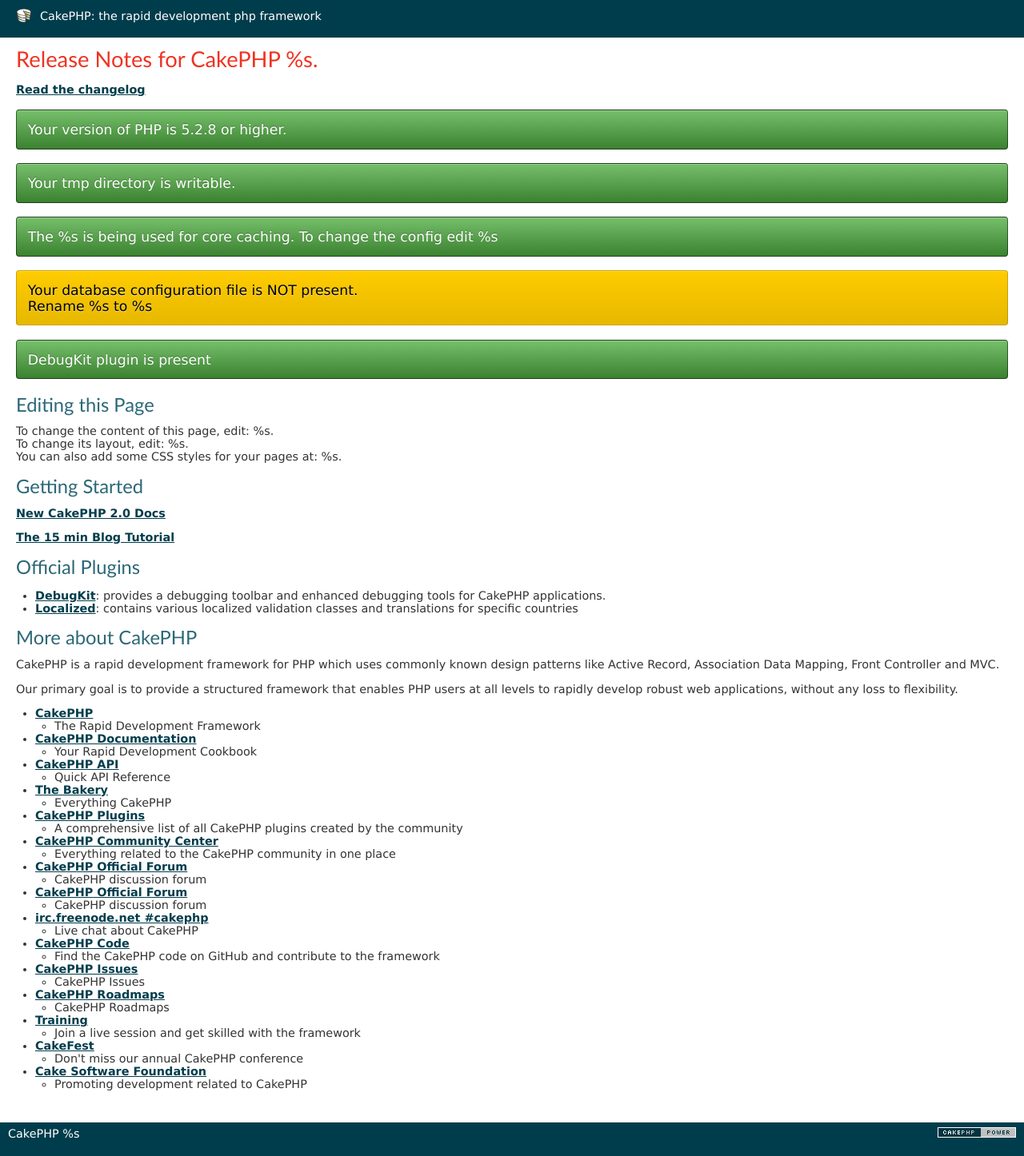
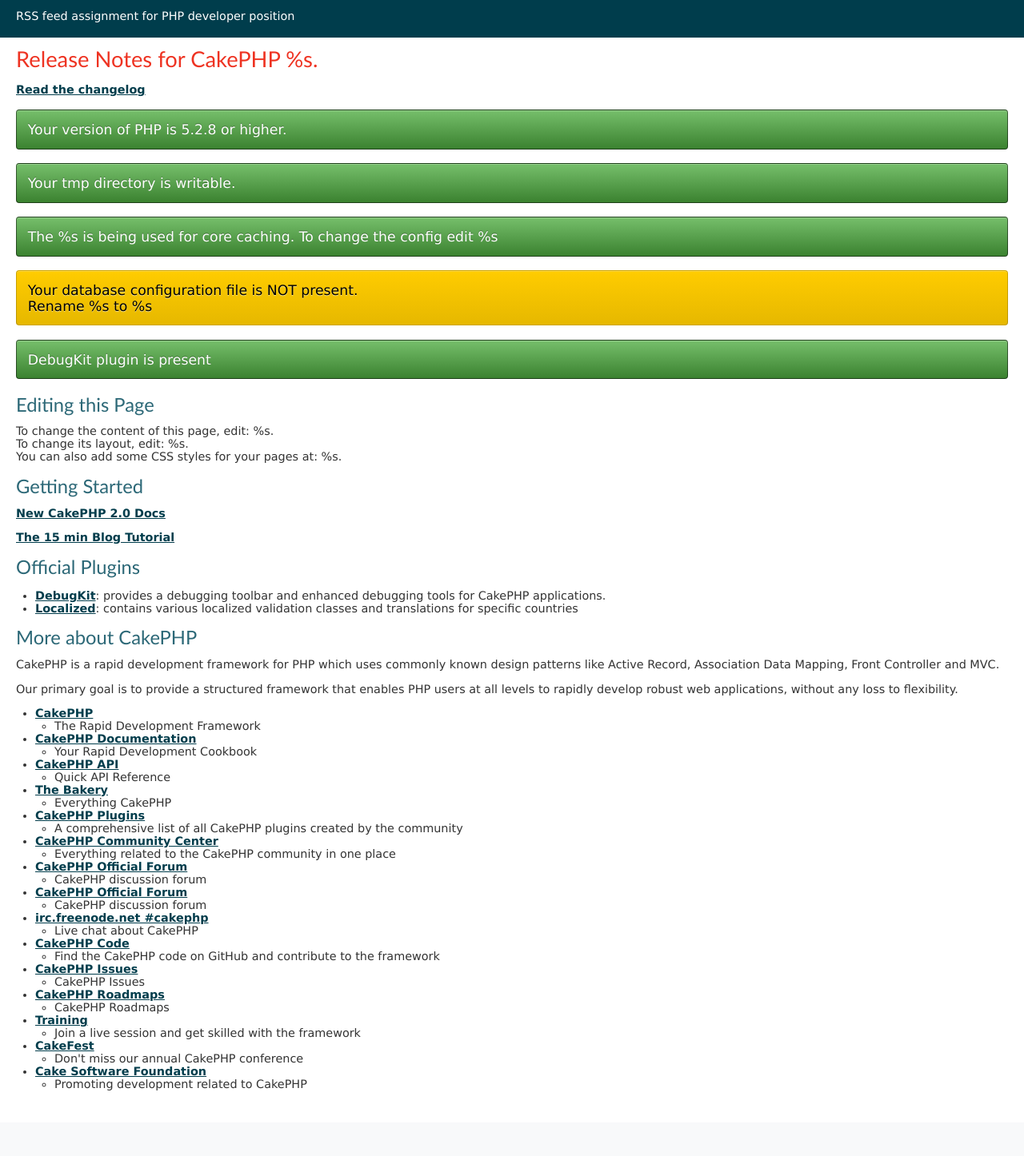
Before and after one commit to princs21/php-assignment1, a CakePHP app: the page made by app/View/Pages/home.ctp in a window 1280 px wide. Shown: the whole page at 80% size. After the commit the page ends 1364 px from the top, so only its background shows below. Run offline with PHP 8.4 and a stand-in for CakePHP, Linux system fonts and the light colour scheme; the template is opened without the code that fills it, so the values that code supplies are empty; some libraries are stand-ins or nearby versions.

Commit message:
Edited CakePHP header and footer

```diff
--- a/app/View/Layouts/default.ctp
+++ b/app/View/Layouts/default.ctp
@@ -14,7 +14,7 @@
  * @license       http://www.opensource.org/licenses/mit-license.php MIT License
  */
 
-$cakeDescription = __d('cake_dev', 'CakePHP: the rapid development php framework');
+$cakeDescription = __d('cake_dev', 'RSS feed assignment for PHP developer position');
 $cakeVersion = __d('cake_dev', 'CakePHP %s', Configure::version())
 ?>
 <!DOCTYPE html>
@@ -46,17 +46,6 @@
 
 			<?php echo $this->fetch('content'); ?>
 		</div>
-		<div id="footer">
-			<?php echo $this->Html->link(
-					$this->Html->image('cake.power.gif', array('alt' => $cakeDescription, 'border' => '0')),
-					'http://www.cakephp.org/',
-					array('target' => '_blank', 'escape' => false, 'id' => 'cake-powered')
-				);
-			?>
-			<p>
-				<?php echo $cakeVersion; ?>
-			</p>
-		</div>
 	</div>
 	<?php echo $this->element('sql_dump'); ?>
 </body>
--- a/app/webroot/css/cake.generic.css
+++ b/app/webroot/css/cake.generic.css
@@ -81,9 +81,8 @@
 }
 #header h1 {
 	line-height:20px;
-	background: #003d4c url('../img/cake.icon.png') no-repeat left;
+	background: #003d4c;
 	color: #fff;
-	padding: 0 30px;
 }
 #header h1 a {
 	color: #fff;
```
